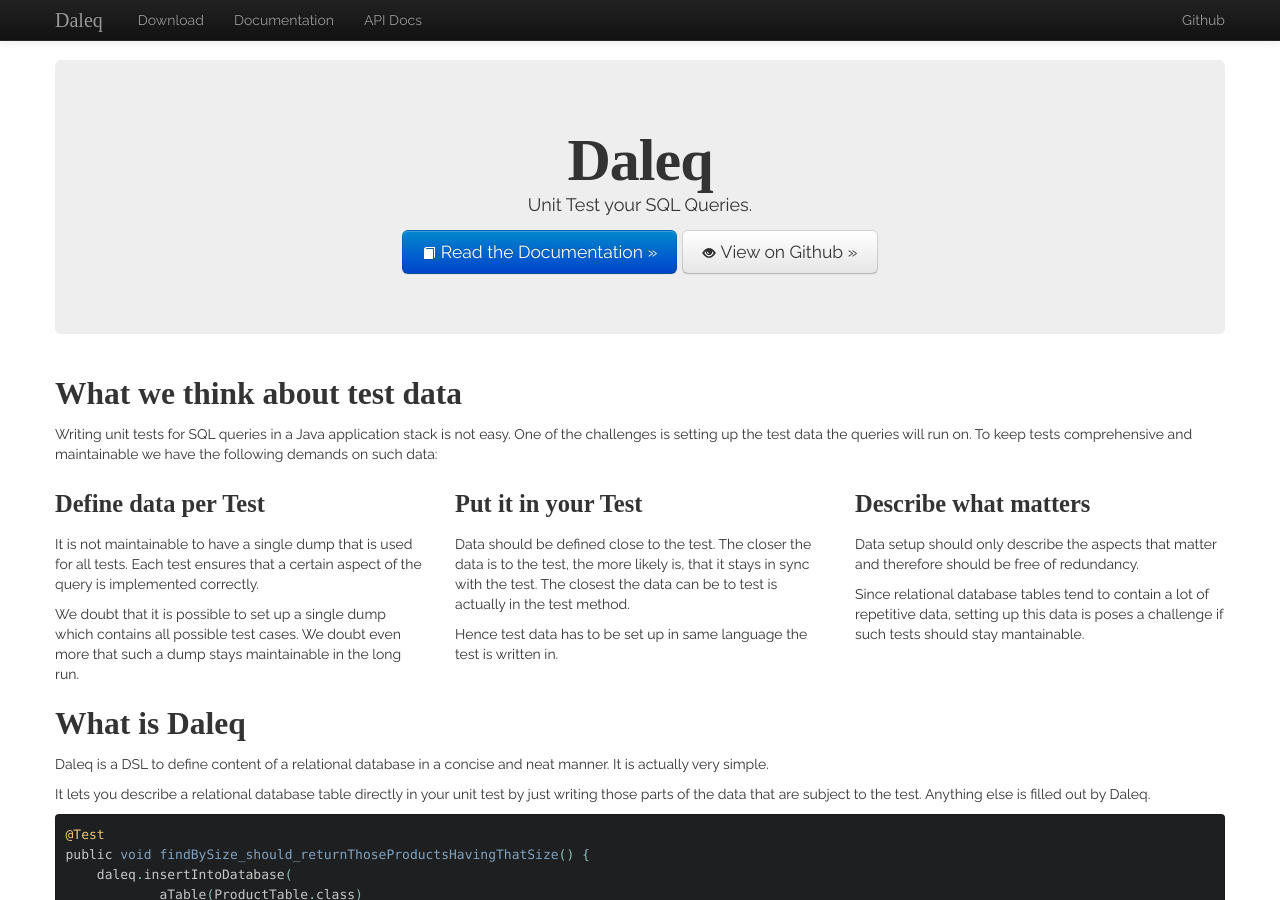
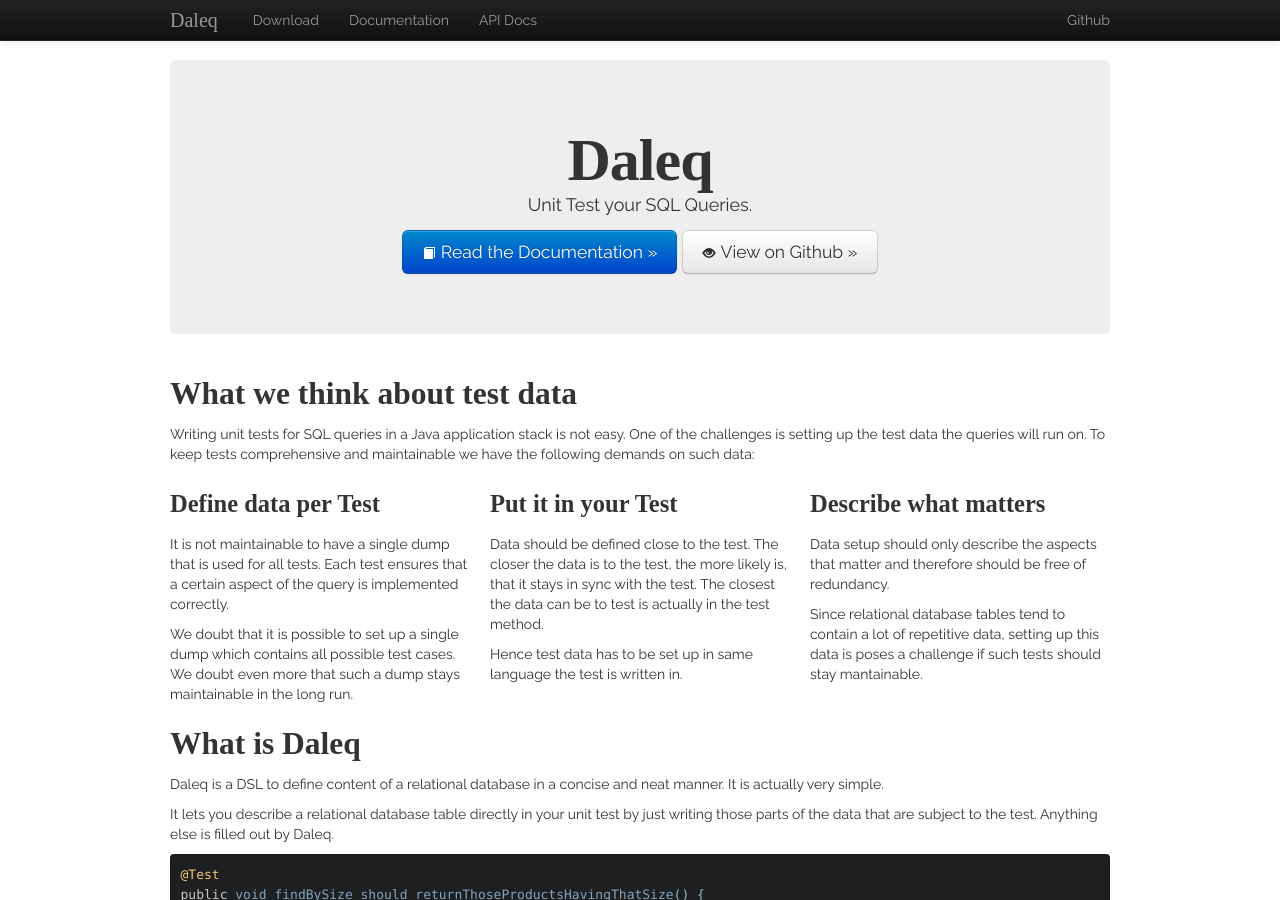
Before and after one commit to lgirndt/daleq.site, a Jekyll site: the page built from index.html, in a window 1280 px wide and 900 px high. Built offline with Jekyll 4.4.1, drawn with Linux system fonts in a browser that asks for light colours; some web fonts are replaced.

Commit message:
removed responsiveness

```diff
--- a/_includes/head.html
+++ b/_includes/head.html
@@ -9,7 +9,6 @@
     <link href="assets/css/bootstrap.css" rel="stylesheet">
     <link rel="stylesheet" type="text/css" href="assets/css/custom.css">
     <link rel="stylesheet" type="text/css" href="assets/css/pygments.css">
-    <link href="assets/css/bootstrap-responsive.css" rel="stylesheet">
 
     <!-- HTML5 shim, for IE6-8 support of HTML5 elements -->
     <!--[if lt IE 9]>
```
